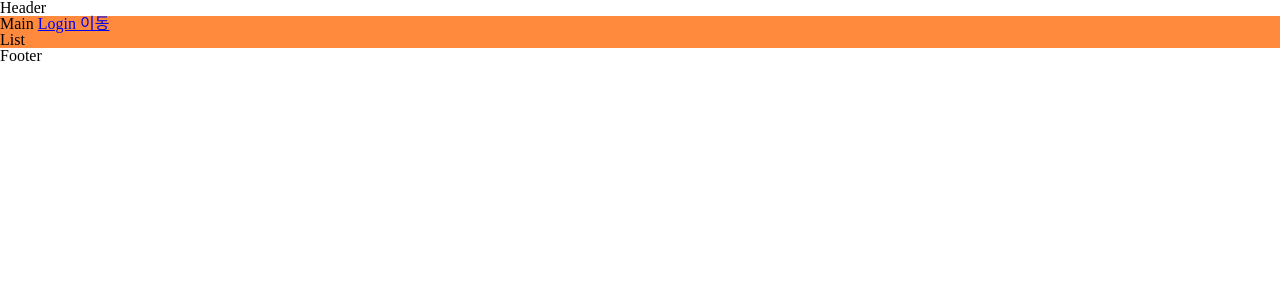
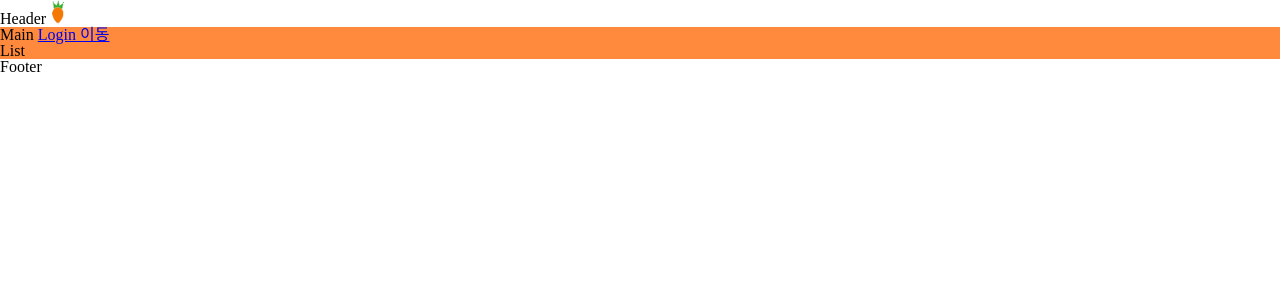
Before and after one commit to wecode-bootcamp-korea/justcode-4-2nd-carrot-country-front, a React (Create React App) app: page / in a window 1280 px wide. Shown: the top 300 px of the page. Built offline with nearby package versions, Linux system fonts and the light colour scheme.

Commit message:
ADD: logo

```diff
--- a/public/index.html
+++ b/public/index.html
@@ -2,7 +2,7 @@
 <html lang="en">
   <head>
     <meta charset="utf-8" />
-    <link rel="icon" href="%PUBLIC_URL%/images/logo/logo.png" sizes="192x192" />
+    <link rel="icon" href="%PUBLIC_URL%/images/logo/logo.png" sizes="34x34" />
     <meta name="viewport" content="width=device-width, initial-scale=1" />
     <meta name="description" content="front basic setting in react" />
     <title>React App</title>
--- a/src/nav/Header.js
+++ b/src/nav/Header.js
@@ -1,7 +1,17 @@
 import React from "react";
+import { CLIENT_PORT } from "config";
 
 function Header() {
-  return <div>Header</div>;
+  return (
+    <div>
+      Header
+      <img
+        src={`${CLIENT_PORT}/images/logo/logo.png`}
+        alt="logo"
+        width="24px"
+      />
+    </div>
+  );
 }
 
 export default Header;
```
Also changed, not shown: public/images/logo/logo.png.
